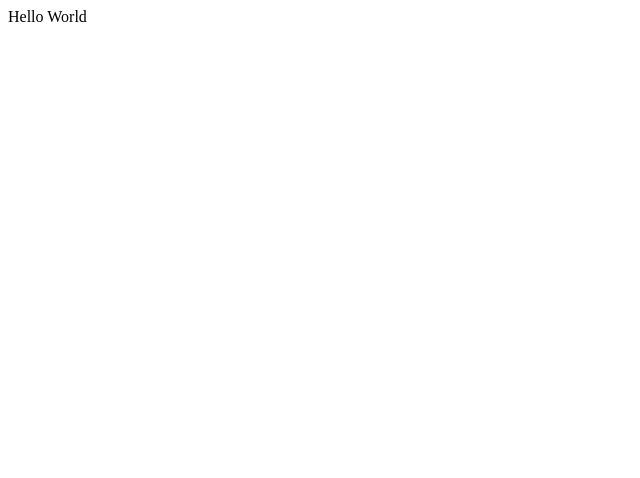
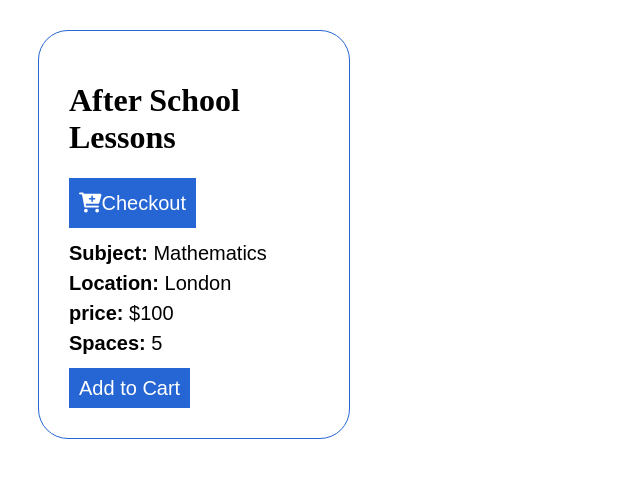
Before and after one commit to fikayowyse/Groupwork-1, a plain HTML site: page index.html in a window 1280 px wide. Shown: the whole page, without its empty margins (0-640 px from the left). Drawn offline with nearby package versions, Linux system fonts and the light colour scheme.

Commit message:
My sixth commit

```diff
--- a/index.html
+++ b/index.html
@@ -4,9 +4,100 @@
     <meta charset="UTF-8">
     <meta http-equiv="X-UA-Compatible" content="IE=edge">
     <meta name="viewport" content="width=device-width, initial-scale=1.0">
-    <title>World</title>
+    <script src="https://cdn.jsdelivr.net/npm/vue@2.6.14/dist/vue.js"></script>
+    <link rel="stylesheet" href="https://cdnjs.cloudflare.com/ajax/libs/font-awesome/6.0.0-beta2/css/all.min.css">
+    <title>After school lesoons</title>
+    <style>
+        main {
+            border: 1px solid #2566d4;
+            padding: 30px;
+            margin: 30px;
+            border-radius: 30px;
+            width: 250px;
+            display: grid;
+            grid-row-gap: 20px;
+
+
+        }
+
+        main button {
+            color: #333;
+            background-color: #2566d4;
+            color: white;
+            padding: 15px 10px;
+            border: none;
+            font-size: 20px;
+            line-height: 0.5em;
+            cursor: pointer;
+        }
+
+        main p {
+            font-size: 20px;
+            line-height: 0.5em;
+            font-family: sans-serif;
+        }
+    </style>
 </head>
 <body>
-    Hello World
+    <main>
+    <div id="app">
+        <header>
+            <h1 v-text="sitename"></h1>
+        </header>
+            <button v-on:click="showcheckout">
+                {{cartItemCount}}
+            <span class="fas fa-cart-plus"></span>Checkout
+            </button>
+
+        <div v-if="showproduct">
+            <p><strong>Subject:</strong> {{Lessons.subject}}</p>
+            <p><strong>Location:</strong> {{Lessons.location}}</p>
+            <p><strong>price: </strong> ${{Lessons.price}}</p>
+            <p><strong>Spaces:</strong> {{Lessons.spaces}}</p>
+            <button class="button" value="add"  v-on:Click="addItem">Add to Cart</button>
+        </main>
+        </div>
+
+    </div>
+    <script>
+        var lessons = new Vue ({
+    el: "#app",
+    data: {
+        showproduct:true,
+        sitename: 'After School Lessons',
+        cart: [],
+        Lessons: {
+            id: 1,
+            subject: "Mathematics",
+            location: "London",
+            price: 100,
+            spaces: 5,
+            image: "\\images//Maths.png"
+        }
+    },
+
+    methods: {
+        addItem: function() {
+            const btn = document.querySelector('.button');
+            this.cart.push(this.Lessons.id++);
+            if(this.Lessons.spaces > 0){
+               --this.Lessons.spaces
+               this.Lessons.spaces
+            }else{
+                alert('No more available spaces')
+            }
+        },
+            showcheckout(){
+           this.showproduct = this.showproduct ? false: true;
+        }
+    },
+    computed: {
+        cartItemCount: function (){
+            return this.cart.length || '';
+        },
+    }
+})
+
+    </script>
 </body>
 </html>
```
